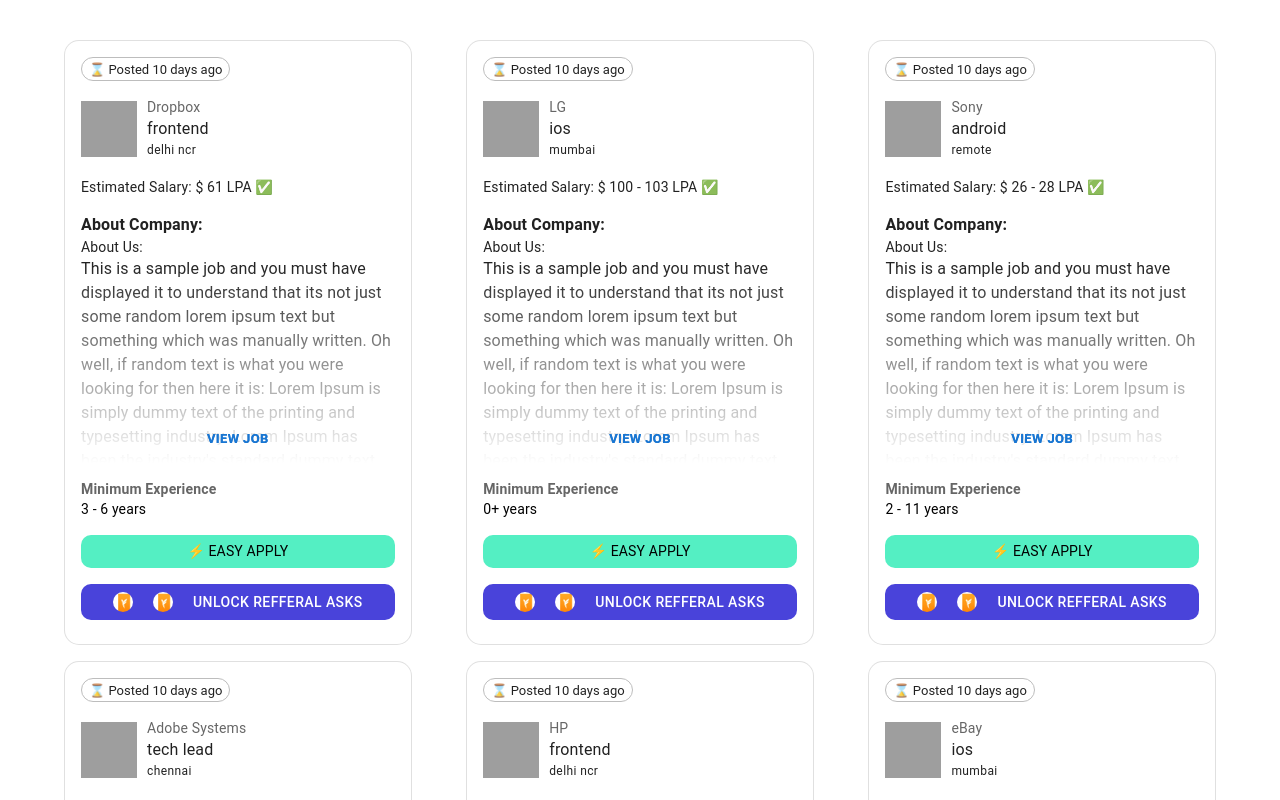
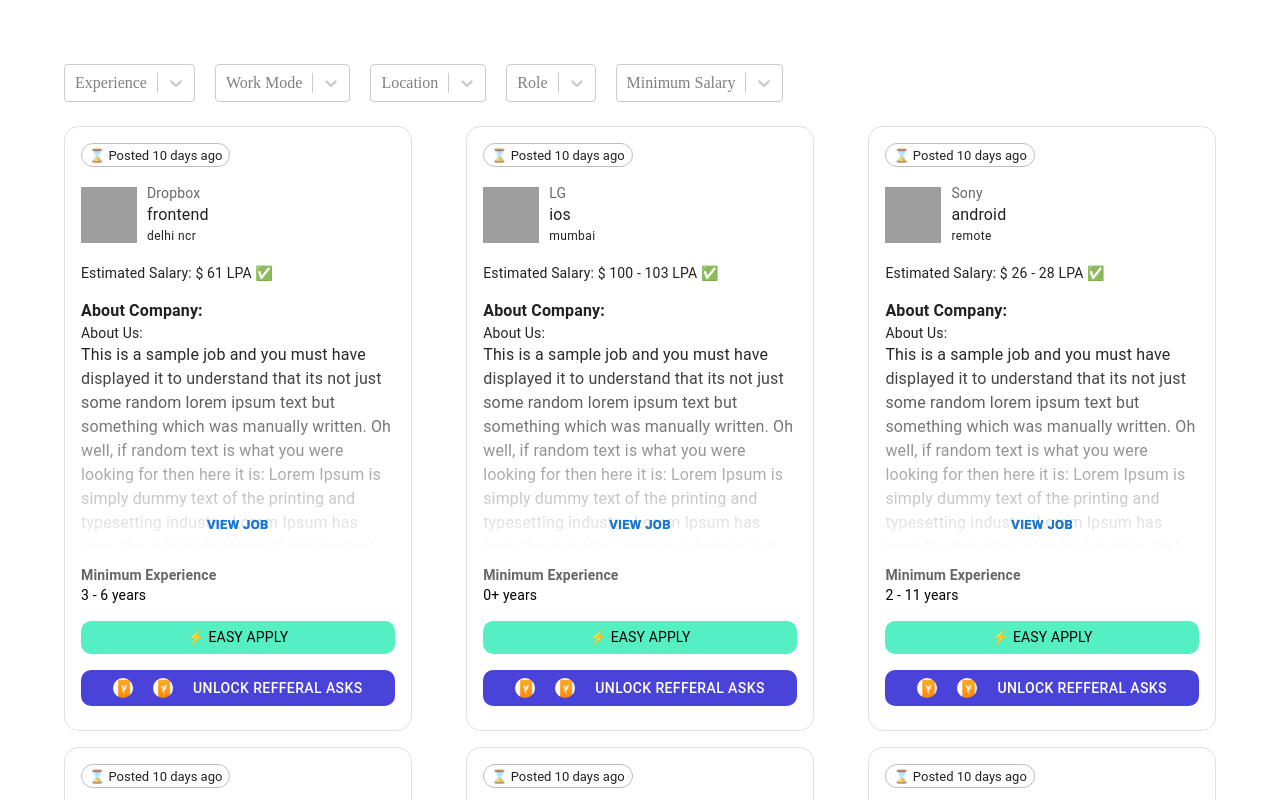
Before and after one commit to negxative/weekday, a React (Vite) app: page / in a window 1280 px wide. Shown: the top 800 px of the page. Built offline with nearby package versions, Linux system fonts and the light colour scheme; grey boxes are pictures that could not be loaded.

Commit message:
introduce filters' structure  excluding searching for company name

```diff
--- a/src/App.jsx
+++ b/src/App.jsx
@@ -1,19 +1,34 @@
-import { useEffect, useState } from 'react'
-import './App.css'
-import axios from 'axios'
-import { useDispatch } from 'react-redux'
-import { setData } from './Store/ContentSlice'
-import JobCardsContainer from './Components/JobBoard/JobCardsContainer'
+import React, { useState } from 'react';
+import './App.css';
+import JobCardsContainer from './Components/JobBoard/JobCardsContainer';
 import { getSampleJdJSON } from './Assets/SampleData'
+import SelectDropdown from './Components/SelectDropdown/SelectDropdown';
+import Header from './Components/Header/Header';
+import { dataRefiner } from './Utils/DataRefiner';
+
+
+const dummyData = [
+  { value: 'engineer', label: 'Engineer' },
+  { value: 'designer', label: 'Designer' },
+  { value: 'manager', label: 'Manager' },
+  { value: 'developer', label: 'Developer' }
+];
 
 function App() {
+  const [selectedOptions, setSelectedOptions] = useState([]);
+
+  const handleSelectChange = (selected) => {
+    setSelectedOptions(selected);
+  };
+
   const data=getSampleJdJSON();
-  console.log(data)
+  const refinedData=dataRefiner(data);
   return (
     <>
-      <JobCardsContainer data={data}/>
+      <Header refinedData={refinedData} />
+      <JobCardsContainer data={data} />
     </>
-  )
+  );
 }
 
-export default App
+export default App;
--- /dev/null
+++ b/src/Components/Header/FilterChangeHandlers.js
@@ -0,0 +1,25 @@
+// filterChangeHandlers.js
+export const handleExperienceChange = (option) => {
+  // Implement your logic for handling Experience dropdown change here
+  console.log("Selected Experience:", option);
+};
+
+export const handleWorkModeChange = (option) => {
+  // Implement your logic for handling Work Mode dropdown change here
+  console.log("Selected Work Mode:", option);
+};
+
+export const handleLocationChange = (option) => {
+  // Implement your logic for handling Location dropdown change here
+  console.log("Selected Location:", option);
+};
+
+export const handleRoleChange = (option) => {
+  // Implement your logic for handling Role dropdown change here
+  console.log("Selected Role:", option);
+};
+
+export const handleSalaryChange = (option) => {
+  // Implement your logic for handling Salary dropdown change here
+  console.log("Selected Minimum Salary:", option);
+};
--- /dev/null
+++ b/src/Components/Header/Header.jsx
@@ -0,0 +1,34 @@
+import React from 'react';
+import { Box } from '@mui/material';
+import SelectDropdown from '../SelectDropdown/SelectDropdown';
+import { getRoleFilterOptions, getLocationFilterOptions, getExperienceFilterOptions, getSalaryFilterOptions, getWorkModeOptions } from './HeaderFiltersData';
+import {
+  handleExperienceChange,
+  handleWorkModeChange,
+  handleLocationChange,
+  handleRoleChange,
+  handleSalaryChange
+} from './FilterChangeHandlers';
+
+const Header = ({ refinedData }) => {
+  return (
+    <Box
+      sx={{
+        width: '100%',
+        display: 'flex',
+        justifyContent: 'flex-start',
+        flexWrap: 'wrap',
+        gap: '20px',
+        padding: 3
+      }}
+    >
+      <SelectDropdown placeholder="Experience" options={getExperienceFilterOptions()} onChange={handleExperienceChange} />
+      <SelectDropdown placeholder="Work Mode" options={getWorkModeOptions()} onChange={handleWorkModeChange} />
+      <SelectDropdown placeholder="Location" options={getLocationFilterOptions(refinedData)} onChange={handleLocationChange} />
+      <SelectDropdown placeholder="Role" options={getRoleFilterOptions(refinedData)} onChange={handleRoleChange} />
+      <SelectDropdown placeholder="Minimum Salary" options={getSalaryFilterOptions()} onChange={handleSalaryChange} />
+    </Box>
+  );
+};
+
+export default Header;
--- /dev/null
+++ b/src/Components/Header/HeaderFiltersData.js
@@ -0,0 +1,67 @@
+import _ from "lodash";
+
+export const getExperienceFilterOptions = () => {
+  const experienceArray = _.range(0, 10).map((el) => {
+    return { label: el, value: el };
+  });
+  return [...experienceArray, { label: ">10 years", value: ">10 years" }];
+};
+
+export const getLocationFilterOptions = (
+  data = { distinctLocationValues: [] }
+) => {
+  const { distinctLocationValues } = data;
+  const locationFilterArray = _.toArray(distinctLocationValues).map(
+    (location) => {
+      return { label: _.startCase(location), value: location };
+    }
+  );
+
+  return locationFilterArray;
+};
+
+export const getRoleFilterOptions = (data = { distinctRoleValues: [] }) => {
+  const { distinctRoleValues } = data;
+  const roleFilterArray = _.toArray(distinctRoleValues).map((role) => {
+    return { label: _.startCase(role), value: role };
+  });
+
+  return roleFilterArray;
+};
+
+export const getWorkModeOptions = () => {
+  return [
+    {
+      label: "Remote",
+      value: "remote",
+    },
+    {
+      label: "On Site",
+      value: "onSite",
+    },
+    {
+      label: "Hybrid",
+      value: "hybrid",
+    },
+  ];
+};
+
+export const getTechStackOptions = () => {
+  const techStackArray = [
+    "Python",
+    "Java",
+    "Golang",
+    "Ruby/Rails",
+    "C++",
+    "Kotlin",
+    "C#",
+    "GraphQL",
+  ];
+};
+
+export const getSalaryFilterOptions = () => {
+  const experienceArray = _.range(0, 100, 10).map((el) => {
+    return { label: el, value: el };
+  });
+  return [...experienceArray, { label: ">100 ", value: ">100" }];
+};
--- /dev/null
+++ b/src/Components/SelectDropdown/SelectDropdown.jsx
@@ -0,0 +1,43 @@
+import React from 'react';
+import Select from 'react-select';
+
+const SelectDropdown = ({ options, isMulti, onChange, value, placeholder }) => {
+  return (
+    <Select
+      options={options}
+      isMulti={isMulti}
+      onChange={onChange}
+      value={value}
+      placeholder={placeholder}
+      styles={{
+        container: (base) => ({
+          ...base,
+        }),
+        control: (base) => ({
+          ...base,
+          borderRadius: '4px',
+          borderColor: '#ccc',
+          minHeight: '35px',
+        }),
+        multiValue: (base) => ({
+          ...base,
+          backgroundColor: '#f3f3f3',
+        }),
+        multiValueLabel: (base) => ({
+          ...base,
+          color: '#333',
+        }),
+        multiValueRemove: (base) => ({
+          ...base,
+          color: '#888',
+          ':hover': {
+            backgroundColor: '#ccc',
+            color: '#333',
+          },
+        }),
+      }}
+    />
+  );
+};
+
+export default SelectDropdown;
--- /dev/null
+++ b/src/Utils/DataRefiner.js
@@ -0,0 +1,11 @@
+export const dataRefiner = (data) => {
+  const distinctRoleValues = new Set();
+  const distinctLocationValues = new Set();
+  data.forEach((job) => {
+    const { jobRole, location } = job;
+    distinctRoleValues.add(jobRole);
+    distinctLocationValues.add(location);
+  });
+  console.log("sets", distinctRoleValues, distinctLocationValues);
+  return { distinctRoleValues, distinctLocationValues };
+};
```
